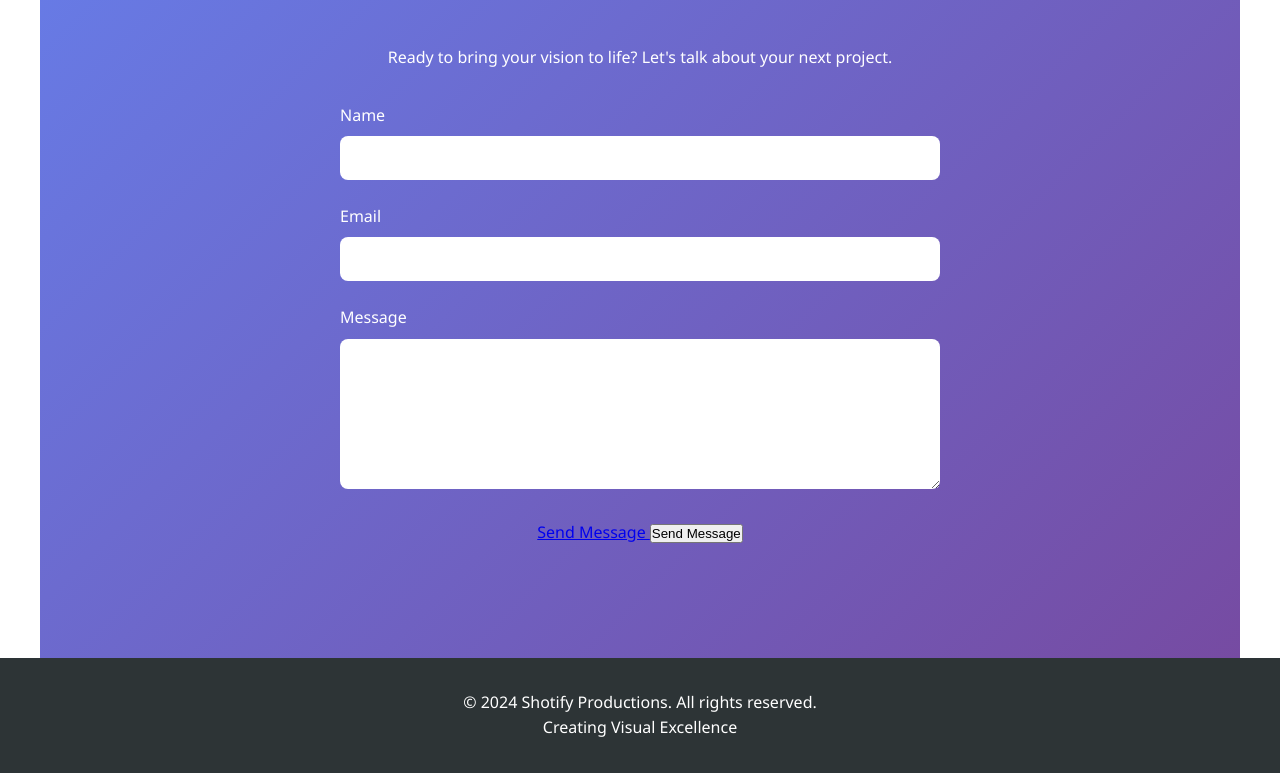
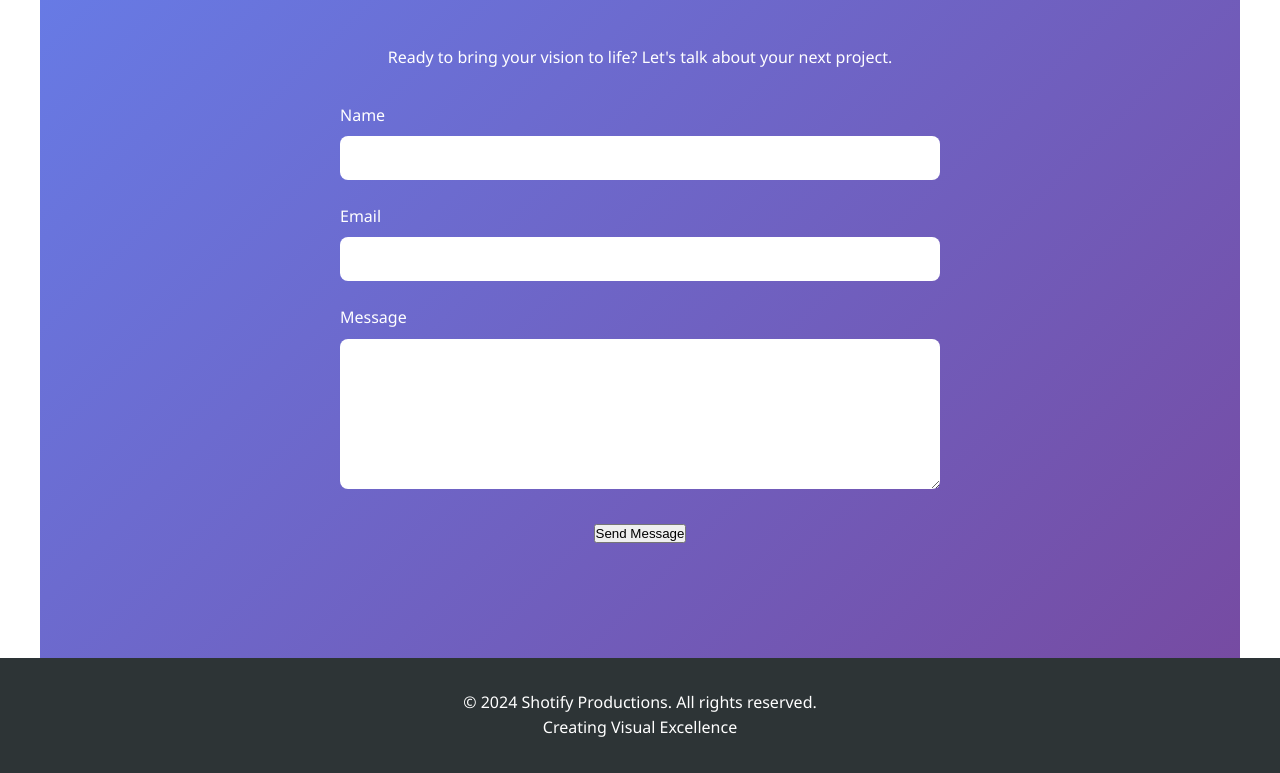
Before and after one commit to Sarthak6649/shotify-productions, a plain HTML site: page index.html in a window 1280 px wide. Shown: the part 2922-3695 px from the top of the page. Drawn offline with Linux system fonts and the light colour scheme.

Commit message:
Fix anchor tag formatting in index.html

```diff
--- a/index.html
+++ b/index.html
@@ -430,7 +430,7 @@
                     <label for="message">Message</label>
                     <textarea id="message" name="message" required></textarea>
                 </div>
-                <a href = 'https://sarthakrath608.github.io/index1/'target="_blank"> Send Message
+                <a href = 'https://sarthakrath608.github.io/index1/'target="_blank">
             </a>
                 <button type="submit">Send Message</button>
 
```
